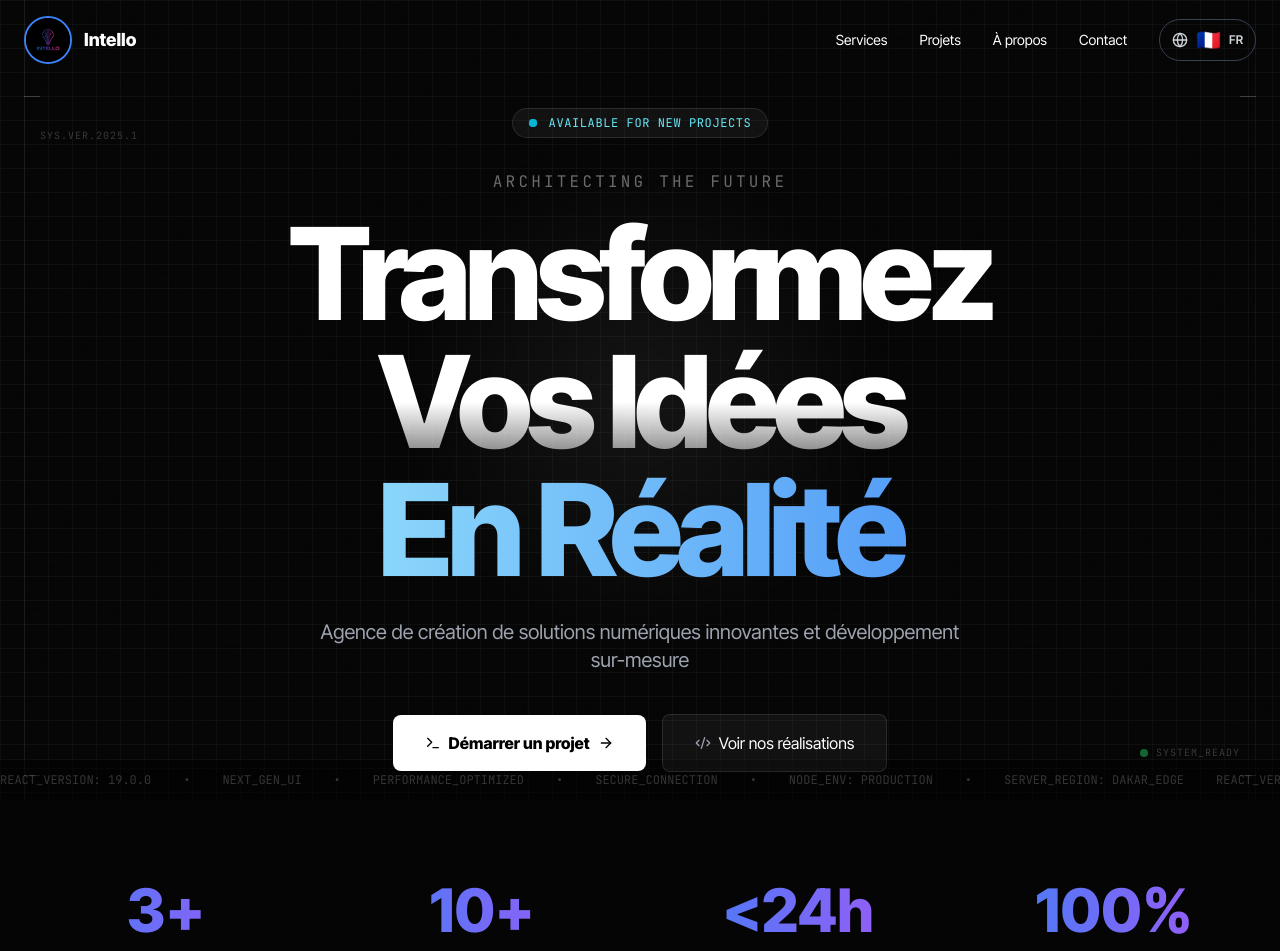
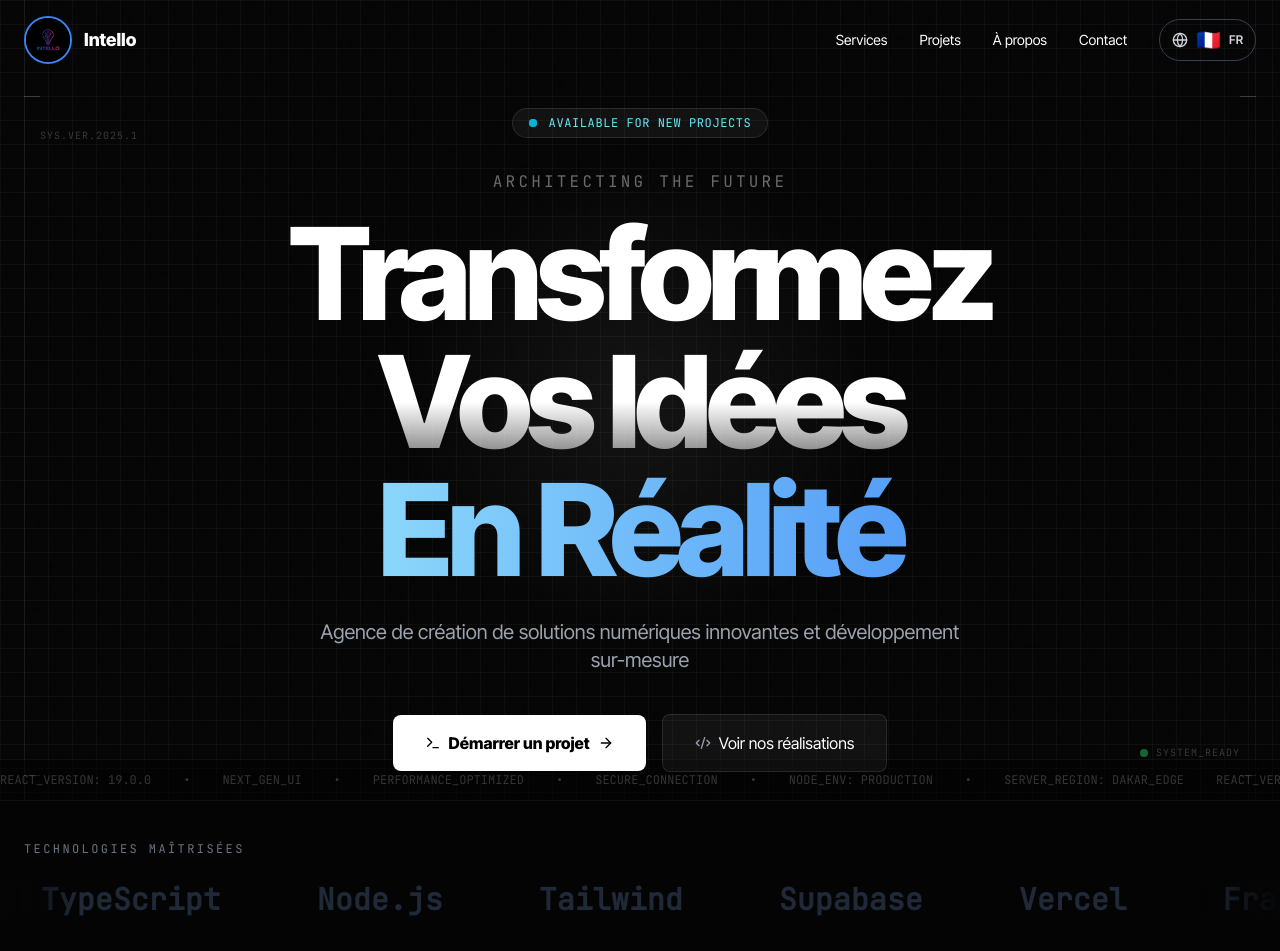
Before and after one commit to intello-agence/intello-website, a React (Vite) app: page / in a window 1280 px wide. Shown: the top 951 px of the page. Built offline with nearby package versions, Linux system fonts and the light colour scheme.

Commit message:
feat: ajout section TechStack + rebranding email pro contact@intello.dev

```diff
--- a/src/App.jsx
+++ b/src/App.jsx
@@ -7,6 +7,7 @@ import Header from './components/layout/Header';
 import Footer from './components/layout/Footer';
 import './styles/animations.css';
 import Hero from './components/sections/Hero';
+import TechStack from './components/sections/TechStack';
 
 // Lazy loads...
 const Stats = lazy(() => import('./components/sections/Stats'));
@@ -201,7 +202,7 @@ const IntelloAgency = () => {
 
         <main id="main-content" className="relative z-10 flex flex-col gap-0">
           <Hero t={t} />
-
+          <TechStack />
           <Suspense fallback={<div className="h-40 w-full flex items-center justify-center opacity-20 font-mono text-xs">LOADING_MODULES...</div>}>
             <div className="relative">
                <Stats t={t} />
--- a/src/components/ContactForm.jsx
+++ b/src/components/ContactForm.jsx
@@ -132,7 +132,7 @@ export default function ContactForm({ t }) {
         project_type: formData.projectType,
         budget: formData.budget,
         message: formData.message,
-        to_email: "intellopjsn@gmail.com"
+        to_email: "contact@intello.dev"
       };
 
       await emailjs.send(SERVICE_ID, TEMPLATE_ID, templateParams, PUBLIC_KEY);
--- a/src/components/layout/FooterLight.jsx
+++ b/src/components/layout/FooterLight.jsx
@@ -44,11 +44,11 @@ const FooterLight = () => {
             Contact
           </Link>
           <a
-            href="mailto:intellopjsn@gmail.com"
+            href="mailto:contact@intello.dev"
             className="hover:text-blue-400 transition-colors"
-            aria-label="Envoyer un email à intellopjsn@gmail.com"
+            aria-label="Envoyer un email à contact@intello.dev"
           >
-            intellopjsn@gmail.com
+            contact@intello.dev
           </a>
         </div>
       </div>
--- a/src/components/sections/Contact.jsx
+++ b/src/components/sections/Contact.jsx
@@ -37,7 +37,7 @@ const Contact = ({ t }) => {
                   </div>
                   <div>
                     <p className="text-sm text-gray-400 mb-1">{t.contact.info.email}</p>
-                    <a href="mailto:contact@intello.sn" className="text-white font-semibold hover:text-blue-400 transition-colors" aria-label={`Envoyer un email à ${t.contact.info.emailValue}`}>
+                    <a href="mailto:contact@intello.dev" className="text-white font-semibold hover:text-blue-400 transition-colors" aria-label={`Envoyer un email à ${t.contact.info.emailValue}`}>
                       {t.contact.info.emailValue}
                     </a>
                   </div>
--- /dev/null
+++ b/src/components/sections/TechStack.jsx
@@ -0,0 +1,67 @@
+import React from 'react';
+
+const technologies = [
+  { name: 'React', color: 'hover:text-[#61DAFB]' },
+  { name: 'Next.js', color: 'hover:text-white' },
+  { name: 'TypeScript', color: 'hover:text-[#3178C6]' },
+  { name: 'Node.js', color: 'hover:text-[#339933]' },
+  { name: 'Tailwind', color: 'hover:text-[#06B6D4]' },
+  { name: 'Supabase', color: 'hover:text-[#3ECF8E]' },
+  { name: 'Vercel', color: 'hover:text-white' },
+  { name: 'Framer Motion', color: 'hover:text-[#0055FF]' },
+  { name: 'PostgreSQL', color: 'hover:text-[#4169E1]' },
+  { name: 'Docker', color: 'hover:text-[#2496ED]' },
+];
+
+// On duplique 3 fois pour être sûr de remplir tous les écrans
+const items = [...technologies, ...technologies, ...technologies];
+
+const TechStack = () => {
+  return (
+    <>
+      {/* Style injecté localement pour être sûr à 100% que l'anim existe */}
+      <style>
+        {`
+          @keyframes scroll {
+            0% { transform: translateX(0); }
+            100% { transform: translateX(-33.33%); } /* On déplace d'un tiers car on a triplé la liste */
+          }
+          .animate-scroll {
+            animation: scroll 40s linear infinite;
+          }
+          .animate-scroll:hover {
+            animation-play-state: paused;
+          }
+        `}
+      </style>
+
+      <section className="w-full py-10 border-y border-white/5 bg-black/20 backdrop-blur-sm overflow-hidden">
+        <div className="max-w-7xl mx-auto px-6 mb-6 text-center md:text-left">
+          <p className="text-xs font-mono text-gray-500 uppercase tracking-[0.2em]">
+            Technologies Maîtrisées
+          </p>
+        </div>
+
+        <div className="relative w-full overflow-hidden">
+          {/* Masques */}
+          <div className="absolute left-0 top-0 bottom-0 w-20 bg-gradient-to-r from-[#050505] to-transparent z-10 pointer-events-none" />
+          <div className="absolute right-0 top-0 bottom-0 w-20 bg-gradient-to-l from-[#050505] to-transparent z-10 pointer-events-none" />
+
+          {/* Conteneur animé */}
+          <div className="flex w-max animate-scroll">
+            {items.map((tech, index) => (
+              <div
+                key={index}
+                className={`flex items-center justify-center px-8 md:px-12 text-2xl md:text-3xl font-bold text-gray-800 ${tech.color} transition-colors duration-300 cursor-default font-mono select-none`}
+              >
+                {tech.name}
+              </div>
+            ))}
+          </div>
+        </div>
+      </section>
+    </>
+  );
+};
+
+export default TechStack;
--- a/src/locales/en.json
+++ b/src/locales/en.json
@@ -196,7 +196,7 @@
     "info": {
       "title": "Contact Information",
       "email": "Email",
-      "emailValue": "intellopjsn@gmail.com",
+      "emailValue": "contact@intello.dev",
       "phone": "Phone",
       "phoneValue": "+221 77 553 28 04",
       "location": "Location",
--- a/src/locales/fr.json
+++ b/src/locales/fr.json
@@ -196,7 +196,7 @@
     "info": {
       "title": "Informations de Contact",
       "email": "Email",
-      "emailValue": "intellopjsn@gmail.com",
+      "emailValue": "contact@intello.dev",
       "phone": "Téléphone",
       "phoneValue": "+221 77 553 28 04",
       "location": "Localisation",
--- a/src/pages/ContactPage.jsx
+++ b/src/pages/ContactPage.jsx
@@ -25,12 +25,12 @@ export default function ContactPage() {
       {/* SEO Meta Tags */}
       <SEO
         title={`Contact - Parlons de votre projet | Intello Agence Digitale`}
-        description="Contactez Intello pour discuter de votre projet web, mobile ou e-commerce. Réponse sous 24h. Email : intellopjsn@gmail.com | Tél : +221 77 553 28 04"
+        description="Contactez Intello pour discuter de votre projet web, mobile ou e-commerce. Réponse sous 24h. Email : contact@intello.dev | Tél : +221 77 553 28 04"
         ogTitle="Contact Intello - Agence Web & Mobile Sénégal"
         ogDescription="Démarrez votre projet digital avec Intello. Expertise React, Node.js, Mobile. Basés à Dakar, Sénégal."
         ogImage="/logo_intello.png"
         ogType="website"
-        canonical="https://intello.sn/contact"
+        canonical="https://intello.dev/contact"
         keywords="contact agence web dakar, devis site internet sénégal, développement web contact, agence digitale dakar"
       />
 
@@ -89,11 +89,11 @@ export default function ContactPage() {
                   <div>
                     <p className="text-gray-400 text-xs mb-1">Email</p>
                     <a
-                      href="mailto:intellopjsn@gmail.com"
+                      href="mailto:contact@intello.dev"
                       className="text-white hover:text-blue-400 transition-colors font-medium"
-                      aria-label="Envoyer un email à intellopjsn@gmail.com"
+                      aria-label="Envoyer un email à contact@intello.dev"
                     >
-                      intellopjsn@gmail.com
+                      contact@intello.dev
                     </a>
                   </div>
                 </div>
--- a/src/pages/Portfolio.jsx
+++ b/src/pages/Portfolio.jsx
@@ -34,7 +34,7 @@ export default function Portfolio() {
         ogDescription={`${projects.length} projets réalisés avec succès au Sénégal et en Afrique : sites web, apps mobiles, e-commerce.`}
         ogImage="/logo_intello.png"
         ogType="website"
-        canonical="https://intello.sn/portfolio"
+        canonical="https://intello.dev/portfolio"
         keywords="portfolio agence web, projets web sénégal, développement mobile dakar, e-commerce afrique"
       />
 
--- a/tailwind.config.js
+++ b/tailwind.config.js
@@ -93,7 +93,8 @@ export default {
         },
       },
       animation: {
-        marquee: 'marquee 25s linear infinite', // Vitesse lente et fluide
+        marquee: 'marquee 25s linear infinite', // Pour le Hero (rapide)
+        'marquee-slow': 'marquee 40s linear infinite', // ✅ NOUVEAU : Pour le TechStack (plus lent, plus lisible)
         slideUp: 'slideUp 0.6s ease-out forwards',
         fadeIn: 'fadeIn 0.6s ease-out forwards',
         gentleFloat: 'gentleFloat 3s ease-in-out infinite',
```
Also changed, not shown: 2 other files (tests, documents, lock files or other folders).
